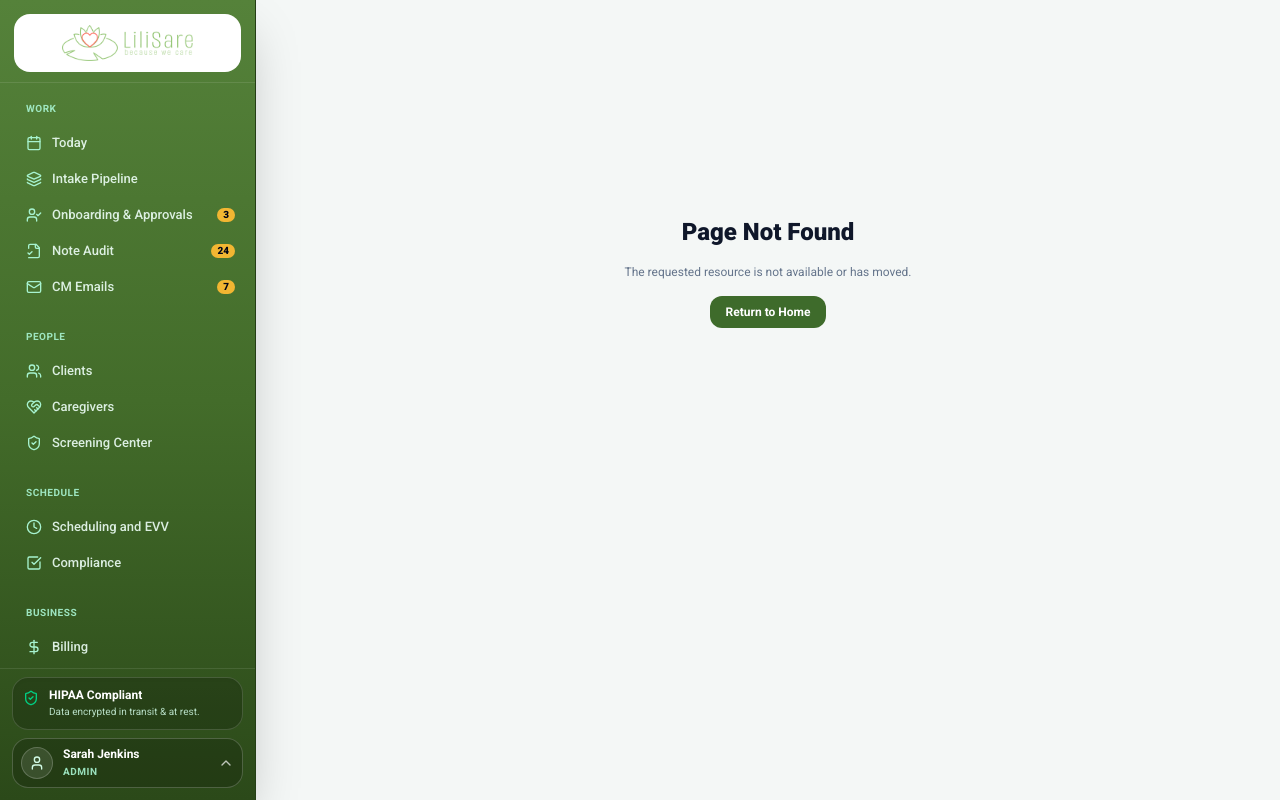
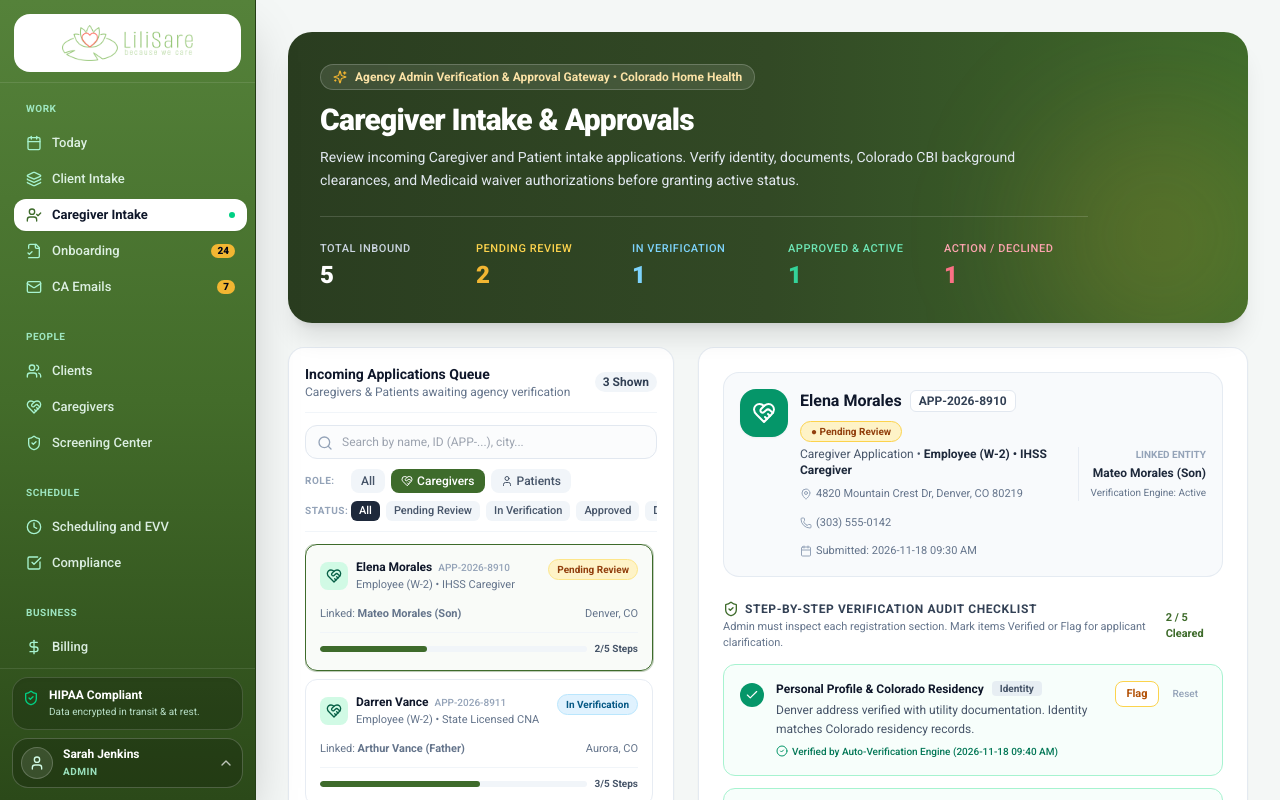
Before and after one commit to anilbuffer/lilisare-prototype, a Next.js app: page /admin-portal/caregiver-intake in a window 1280 px wide. Before the commit this address had no page. Built offline with nearby package versions, Linux system fonts and the light colour scheme.

Commit message:
feat: add admin portal intake, communication pages, and sidebar layout

```diff
--- /dev/null
+++ b/src/app/admin-portal/ca-emails/page.tsx
@@ -0,0 +1,7 @@
+'use client';
+
+import CMEmailsPage from '../cm-emails/page';
+
+export default function CAEmailsPage() {
+  return <CMEmailsPage />;
+}
--- /dev/null
+++ b/src/app/admin-portal/caregiver-intake/page.tsx
@@ -0,0 +1,23 @@
+'use client';
+
+import React, { Suspense } from 'react';
+import { AgencyApprovalsCenter } from '@/components/portals/AgencyApprovalsCenter';
+
+export default function CaregiverIntakePage() {
+  return (
+    <Suspense
+      fallback={
+        <div className="p-8 text-center text-xs text-slate-500">
+          Loading Caregiver Intake Center...
+        </div>
+      }
+    >
+      <div className="space-y-6">
+        <AgencyApprovalsCenter
+          title="Caregiver Intake & Approvals"
+          defaultTypeFilter="Caregiver"
+        />
+      </div>
+    </Suspense>
+  );
+}
--- /dev/null
+++ b/src/app/admin-portal/client-intake/page.tsx
@@ -0,0 +1,12 @@
+'use client';
+
+import React from 'react';
+import { EnrollmentPortal } from '@/components/portals/EnrollmentPortal';
+
+export default function ClientIntakePage() {
+  return (
+    <div className="space-y-6">
+      <EnrollmentPortal />
+    </div>
+  );
+}
--- a/src/app/admin-portal/cm-emails/page.tsx
+++ b/src/app/admin-portal/cm-emails/page.tsx
@@ -84,7 +84,7 @@ export default function CMEmailsPage() {
         <div>
           <div className="flex items-center gap-2">
             <h1 className="text-2xl sm:text-3xl font-black text-slate-900 tracking-tight">
-              Case Manager Communications
+              Case Agency &amp; Manager Communications (CA Emails)
             </h1>
             <span className="text-[11px] font-bold px-2.5 py-0.5 rounded-full bg-amber-50 text-amber-800 border border-amber-200">
               7 Active Inquiries
--- a/src/app/admin-portal/onboarding/page.tsx
+++ b/src/app/admin-portal/onboarding/page.tsx
@@ -14,7 +14,7 @@ function OnboardingContent() {
 
   const { applications } = usePortal();
   const [activeTab, setActiveTab] = useState<'approvals' | 'credentialing'>(
-    urlTab === 'credentialing' ? 'credentialing' : 'approvals'
+    urlTab === 'approvals' ? 'approvals' : 'credentialing'
   );
 
   const pendingApprovalsCount = applications.filter(
--- a/src/components/layout/Sidebar.tsx
+++ b/src/components/layout/Sidebar.tsx
@@ -82,35 +82,46 @@ export function Sidebar({ mobileOpen = false, onCloseMobile }: SidebarProps = {}
       isActive: pathname === '/admin-portal/dashboard' || pathname === '/admin-portal',
     },
     {
-      id: 'intake-pipeline',
-      label: 'Intake Pipeline',
-      href: '/admin-portal/intake-pipeline',
+      id: 'client-intake',
+      label: 'Client Intake',
+      href: '/admin-portal/client-intake',
       icon: Layers,
-      isActive: pathname === '/admin-portal/intake-pipeline',
+      isActive:
+        pathname === '/admin-portal/client-intake' ||
+        pathname === '/admin-portal/intake-pipeline' ||
+        pathname.startsWith('/admin-portal/client-intake'),
+    },
+    {
+      id: 'caregiver-intake',
+      label: 'Caregiver Intake',
+      href: '/admin-portal/caregiver-intake',
+      icon: UserCheck,
+      badge: pendingApplicationsCount > 0 ? String(pendingApplicationsCount) : undefined,
+      isActive:
+        pathname === '/admin-portal/caregiver-intake' ||
+        pathname.startsWith('/admin-portal/caregiver-intake'),
     },
     {
       id: 'onboarding',
-      label: 'Onboarding & Approvals',
+      label: 'Onboarding',
       href: '/admin-portal/onboarding',
-      icon: UserCheck,
-      badge: pendingApplicationsCount > 0 ? String(pendingApplicationsCount) : undefined,
-      isActive: pathname === '/admin-portal/onboarding',
+      icon: FileCheck2,
+      badge: '24',
+      isActive:
+        pathname === '/admin-portal/onboarding' ||
+        pathname.startsWith('/admin-portal/onboarding'),
     },
     {
-      id: 'note-audit',
-      label: 'Note Audit',
-      href: '/admin-portal/note-audit',
-      icon: FileCheck2,
-      badge: '24',
-      isActive: pathname === '/admin-portal/note-audit',
-    },
-    {
-      id: 'cm-emails',
-      label: 'CM Emails',
-      href: '/admin-portal/cm-emails',
+      id: 'ca-emails',
+      label: 'CA Emails',
+      href: '/admin-portal/ca-emails',
       icon: Mail,
       badge: '7',
-      isActive: pathname === '/admin-portal/cm-emails',
+      isActive:
+        pathname === '/admin-portal/ca-emails' ||
+        pathname === '/admin-portal/cm-emails' ||
+        pathname.startsWith('/admin-portal/ca-emails') ||
+        pathname.startsWith('/admin-portal/cm-emails'),
     },
   ];
 
--- a/src/components/portals/AgencyApprovalsCenter.tsx
+++ b/src/components/portals/AgencyApprovalsCenter.tsx
@@ -33,9 +33,15 @@ import {
 
 interface AgencyApprovalsCenterProps {
   initialSelectedId?: string;
+  defaultTypeFilter?: 'All' | 'Caregiver' | 'Patient';
+  title?: string;
 }
 
-export function AgencyApprovalsCenter({ initialSelectedId }: AgencyApprovalsCenterProps) {
+export function AgencyApprovalsCenter({
+  initialSelectedId,
+  defaultTypeFilter = 'All',
+  title,
+}: AgencyApprovalsCenterProps) {
   const {
     applications,
     updateApplicationStepStatus,
@@ -45,7 +51,7 @@ export function AgencyApprovalsCenter({ initialSelectedId }: AgencyApprovalsCent
     notify,
   } = usePortal();
 
-  const [typeFilter, setTypeFilter] = useState<'All' | 'Caregiver' | 'Patient'>('All');
+  const [typeFilter, setTypeFilter] = useState<'All' | 'Caregiver' | 'Patient'>(defaultTypeFilter);
   const [statusFilter, setStatusFilter] = useState<'All' | ApplicationConfirmationStatus>('All');
   const [searchQuery, setSearchQuery] = useState('');
 
@@ -130,7 +136,7 @@ export function AgencyApprovalsCenter({ initialSelectedId }: AgencyApprovalsCent
             Agency Admin Verification &amp; Approval Gateway • Colorado Home Health
           </div>
           <h1 className="text-2xl sm:text-3xl font-extrabold tracking-tight text-white">
-            Registration Approvals &amp; Step Verification
+            {title || 'Registration Approvals & Step Verification'}
           </h1>
           <p className="text-slate-200 text-sm mt-2 leading-relaxed">
             Review incoming Caregiver and Patient intake applications. Verify identity, documents, Colorado CBI background clearances, and Medicaid waiver authorizations before granting active status.
@@ -196,16 +202,14 @@ export function AgencyApprovalsCenter({ initialSelectedId }: AgencyApprovalsCent
               <span className="text-[10px] font-bold text-slate-400 uppercase tracking-wider w-10 shrink-0">Role:</span>
               <button
                 onClick={() => setTypeFilter('All')}
-                className={`px-2.5 py-1 rounded-lg text-xs font-medium transition-colors cursor-pointer ${
-                  typeFilter === 'All' ? 'bg-primary text-white font-bold' : 'bg-slate-100 text-slate-600 hover:bg-slate-200'
+                className={`px-2.5 py-1 rounded-lg text-xs font-medium transition-colors cursor-pointer ${typeFilter === 'All' ? 'bg-primary text-white font-bold' : 'bg-slate-100 text-slate-600 hover:bg-slate-200'
                   }`}
               >
                 All
               </button>
               <button
                 onClick={() => setTypeFilter('Caregiver')}
-                className={`px-2.5 py-1 rounded-lg text-xs font-medium transition-colors flex items-center gap-1 cursor-pointer ${
-                  typeFilter === 'Caregiver' ? 'bg-primary text-white font-bold' : 'bg-slate-100 text-slate-600 hover:bg-slate-200'
+                className={`px-2.5 py-1 rounded-lg text-xs font-medium transition-colors flex items-center gap-1 cursor-pointer ${typeFilter === 'Caregiver' ? 'bg-primary text-white font-bold' : 'bg-slate-100 text-slate-600 hover:bg-slate-200'
                   }`}
               >
                 <HeartHandshake className="w-3 h-3" />
@@ -213,8 +217,7 @@ export function AgencyApprovalsCenter({ initialSelectedId }: AgencyApprovalsCent
               </button>
               <button
                 onClick={() => setTypeFilter('Patient')}
-                className={`px-2.5 py-1 rounded-lg text-xs font-medium transition-colors flex items-center gap-1 cursor-pointer ${
-                  typeFilter === 'Patient' ? 'bg-primary text-white font-bold' : 'bg-slate-100 text-slate-600 hover:bg-slate-200'
+                className={`px-2.5 py-1 rounded-lg text-xs font-medium transition-colors flex items-center gap-1 cursor-pointer ${typeFilter === 'Patient' ? 'bg-primary text-white font-bold' : 'bg-slate-100 text-slate-600 hover:bg-slate-200'
                   }`}
               >
                 <User className="w-3 h-3" />
@@ -229,8 +232,7 @@ export function AgencyApprovalsCenter({ initialSelectedId }: AgencyApprovalsCent
                 <button
                   key={st}
                   onClick={() => setStatusFilter(st)}
-                  className={`px-2 py-0.5 rounded-md text-[11px] font-medium whitespace-nowrap transition-colors cursor-pointer ${
-                    statusFilter === st
+                  className={`px-2 py-0.5 rounded-md text-[11px] font-medium whitespace-nowrap transition-colors cursor-pointer ${statusFilter === st
                       ? 'bg-slate-800 text-white font-bold'
                       : 'bg-slate-100 text-slate-600 hover:bg-slate-200'
                     }`}
@@ -268,8 +270,7 @@ export function AgencyApprovalsCenter({ initialSelectedId }: AgencyApprovalsCent
                         document.getElementById('verification-audit-panel')?.scrollIntoView({ behavior: 'smooth' });
                       }
                     }}
-                    className={`p-3.5 rounded-xl border text-left cursor-pointer transition-all ${
-                      isSelected
+                    className={`p-3.5 rounded-xl border text-left cursor-pointer transition-all ${isSelected
                         ? 'border-primary bg-primary-50/50 shadow-sm ring-1 ring-primary/30'
                         : 'border-slate-200/80 hover:border-slate-300 hover:bg-slate-50/70'
                       }`}
@@ -277,8 +278,7 @@ export function AgencyApprovalsCenter({ initialSelectedId }: AgencyApprovalsCent
                     <div className="flex items-start justify-between gap-2">
                       <div className="flex items-center gap-2">
                         <div
-                          className={`w-7 h-7 rounded-lg flex items-center justify-center shrink-0 text-xs font-bold ${
-                            app.type === 'Caregiver' ? 'bg-emerald-100 text-emerald-800' : 'bg-sky-100 text-sky-800'
+                          className={`w-7 h-7 rounded-lg flex items-center justify-center shrink-0 text-xs font-bold ${app.type === 'Caregiver' ? 'bg-emerald-100 text-emerald-800' : 'bg-sky-100 text-sky-800'
                             }`}
                         >
                           {app.type === 'Caregiver' ? <HeartHandshake className="w-4 h-4" /> : <User className="w-4 h-4" />}
@@ -314,8 +314,7 @@ export function AgencyApprovalsCenter({ initialSelectedId }: AgencyApprovalsCent
                     <div className="mt-2.5 pt-2 border-t border-slate-100 flex items-center justify-between gap-2">
                       <div className="flex-1 bg-slate-100 h-1.5 rounded-full overflow-hidden">
                         <div
-                          className={`h-full rounded-full transition-all duration-300 ${
-                            app.status === 'Approved'
+                          className={`h-full rounded-full transition-all duration-300 ${app.status === 'Approved'
                               ? 'bg-emerald-500'
                               : app.status === 'Declined'
                                 ? 'bg-rose-500'
@@ -343,8 +342,7 @@ export function AgencyApprovalsCenter({ initialSelectedId }: AgencyApprovalsCent
               <div className="p-4 rounded-2xl bg-slate-50 border border-slate-200/80 flex flex-col sm:flex-row sm:items-center justify-between gap-4">
                 <div className="flex items-start gap-3">
                   <div
-                    className={`w-12 h-12 rounded-2xl flex items-center justify-center shrink-0 ${
-                      activeApp.type === 'Caregiver'
+                    className={`w-12 h-12 rounded-2xl flex items-center justify-center shrink-0 ${activeApp.type === 'Caregiver'
                         ? 'bg-emerald-600 text-white shadow-sm'
                         : 'bg-sky-600 text-white shadow-sm'
                       }`}
@@ -362,8 +360,7 @@ export function AgencyApprovalsCenter({ initialSelectedId }: AgencyApprovalsCent
                         {activeApp.applicationNumber}
                       </span>
                       <span
-                        className={`text-[10px] font-bold px-2.5 py-0.5 rounded-full border ${
-                          activeApp.status === 'Approved'
+                        className={`text-[10px] font-bold px-2.5 py-0.5 rounded-full border ${activeApp.status === 'Approved'
                             ? 'bg-emerald-100 text-emerald-800 border-emerald-300'
                             : activeApp.status === 'Declined'
                               ? 'bg-rose-100 text-rose-800 border-rose-300'
@@ -482,8 +479,7 @@ export function AgencyApprovalsCenter({ initialSelectedId }: AgencyApprovalsCent
                     return (
                       <div
                         key={st.id}
-                        className={`p-4 rounded-xl border transition-all ${
-                          isVerified
+                        className={`p-4 rounded-xl border transition-all ${isVerified
                             ? 'bg-emerald-50/40 border-emerald-200'
                             : isFlagged
                               ? 'bg-amber-50/50 border-amber-200 ring-1 ring-amber-300/40'
@@ -493,8 +489,7 @@ export function AgencyApprovalsCenter({ initialSelectedId }: AgencyApprovalsCent
                         <div className="flex items-start justify-between gap-3">
                           <div className="flex items-start gap-3">
                             <span
-                              className={`w-6 h-6 rounded-full flex items-center justify-center text-xs font-bold shrink-0 mt-0.5 ${
-                                isVerified
+                              className={`w-6 h-6 rounded-full flex items-center justify-center text-xs font-bold shrink-0 mt-0.5 ${isVerified
                                   ? 'bg-emerald-600 text-white'
                                   : isFlagged
                                     ? 'bg-amber-500 text-white'
```
Lines whose indentation alone changed are shown as unchanged.
